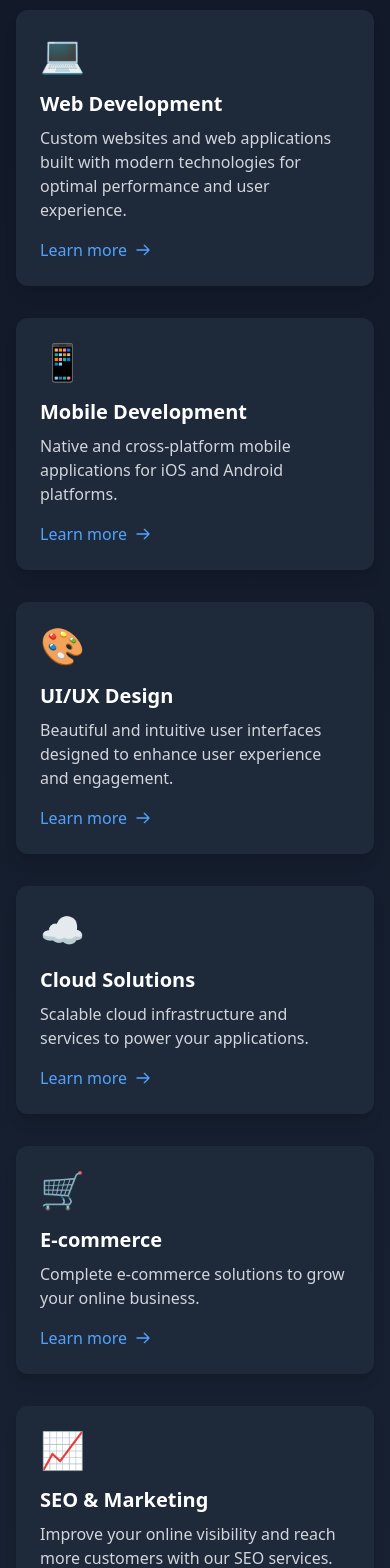
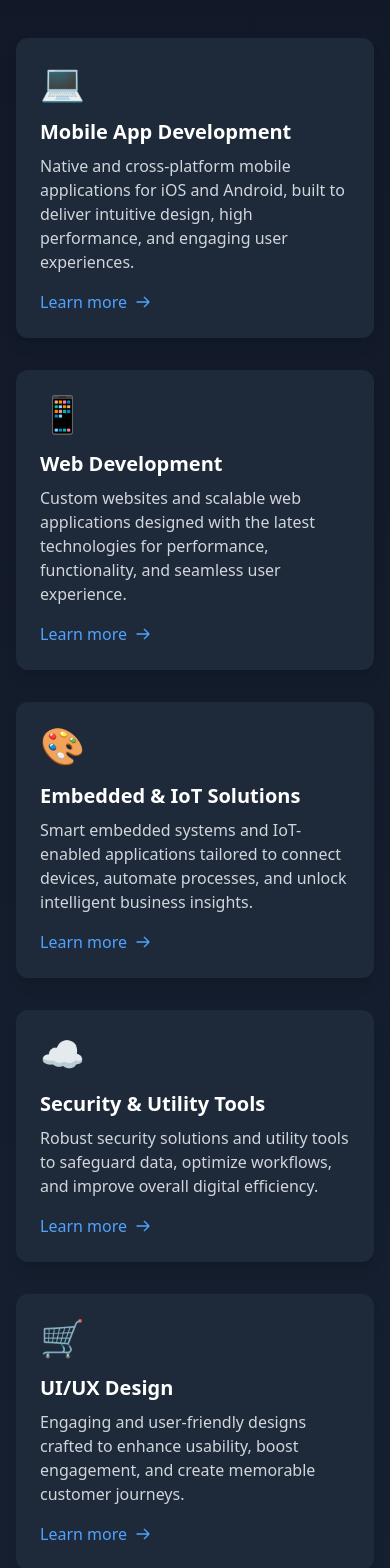
Before and after one commit to Humble-Coders-2025/humble-solutions, a React (Vite) app: page /humble-solutions/services in a window 390 px wide. Shown: the part 320-1888 px from the top of the page. Built offline with nearby package versions, Linux system fonts and the light colour scheme.

Commit message:
content added

```diff
--- a/src/assets/components/home/ContactSection.tsx
+++ b/src/assets/components/home/ContactSection.tsx
@@ -50,20 +50,18 @@ const ContactSection = () => {
     "w-full max-w-full bg-transparent border border-white placeholder-white outline-none py-2 px-3 rounded";
 
   return (
-    <section className="min-h-[80vh] lg:min-h-[90vh] flex items-center justify-center bg-gradient-to-br from-[#2057C5] to-[#9CBDFF] text-white px-4 sm:px-6 lg:px-12 py-10 overflow-x-hidden">
-      <div className="max-w-7xl w-full grid grid-cols-1 lg:grid-cols-2 gap-12 items-center">
+    <section className="py-16 md:py-20 lg:py-24 flex items-center justify-center bg-gradient-to-br from-[#2057C5] to-[#9CBDFF] text-white px-4 sm:px-6 lg:px-12 overflow-x-hidden">
+      <div className="max-w-7xl w-full grid grid-cols-1 md:grid-cols-2 gap-10 items-center">
         {/* Left Side */}
         <div ref={leftRef} className="text-center lg:text-left">
-          <h3 className="text-lg sm:text-xl font-medium mb-2">
-            Got a Project in Mind?
-          </h3>
-          <h1 className="text-3xl sm:text-4xl lg:text-5xl font-bold mb-6 leading-tight">
+          <h3 className="text-xl font-medium mb-2">Got a Project in Mind?</h3>
+          <h1 className="text-4xl lg:text-5xl font-bold mb-6 leading-tight">
             Let’s Make It Happen Together!
           </h1>
           <img
             src={`${import.meta.env.BASE_URL}photos/paper-plane-girl.png`}
             alt="Girl on paper plane"
-            className="max-w-xs sm:max-w-sm md:max-w-md w-full mx-auto lg:mx-0 mt-6"
+            className="w-64 md:w-72 mx-auto lg:mx-0 mt-4"
           />
         </div>
 
@@ -73,7 +71,7 @@ const ContactSection = () => {
           action="https://formspree.io/f/mnqkgeav" // 🔹 Replace with your Formspree endpoint
           method="POST"
           onSubmit={() => setStatus("success")}
-          className="space-y-6 w-full max-w-lg mx-auto lg:mx-0"
+          className="space-y-6 w-full max-w-lg mx-auto bg-white/10 backdrop-blur-sm p-6 rounded-xl"
         >
           <div>
             <label className="block mb-1 font-medium">Full Name</label>
@@ -108,7 +106,7 @@ const ContactSection = () => {
             <label className="block mb-1 font-medium">Your Message:</label>
             <textarea
               name="message"
-              className={`${inputClass} h-28 resize-none`}
+              className={`${inputClass} h-24 resize-none`}
               placeholder="Tell us about your project..."
               required
             ></textarea>
--- a/src/assets/pages/Portfolio.tsx
+++ b/src/assets/pages/Portfolio.tsx
@@ -6,10 +6,10 @@ import Footer from "../components/Footer";
 const projects = [
   {
     id: 1,
-    title: "E-commerce Platform",
+    title: "AttendX",
     category: "web",
     description:
-      "A full-featured e-commerce platform with payment integration and inventory management.",
+      "AttendX is an automated attendance system designed for large institutions. With one-click attendance, mobile-based verification, and anti-proxy measures, it ensures 100% accuracy. The platform reduces workload, saves time, and provides real-time dashboards for teachers and administrators.",
     image:
       "https://images.unsplash.com/photo-1556742049-0cfed4f6a45d?auto=format&fit=crop&w=1470&q=80",
   },
--- a/src/assets/pages/Services.tsx
+++ b/src/assets/pages/Services.tsx
@@ -4,35 +4,40 @@ import Footer from '../components/Footer';
 
 const services = [
   {
-    title: 'Web Development',
-    description: 'Custom websites and web applications built with modern technologies for optimal performance and user experience.',
+    title: 'Mobile App Development ',
+    description: 'Native and cross-platform mobile applications for iOS and Android, built to deliver intuitive design, high performance, and engaging user experiences. ',
     icon: '💻',
   },
   {
-    title: 'Mobile Development',
-    description: 'Native and cross-platform mobile applications for iOS and Android platforms.',
+    title: 'Web Development ',
+    description: 'Custom websites and scalable web applications designed with the latest technologies for performance, functionality, and seamless user experience. ',
     icon: '📱',
   },
   {
-    title: 'UI/UX Design',
-    description: 'Beautiful and intuitive user interfaces designed to enhance user experience and engagement.',
+    title: 'Embedded & IoT Solutions ',
+    description: 'Smart embedded systems and IoT-enabled applications tailored to connect devices, automate processes, and unlock intelligent business insights. ',
     icon: '🎨',
   },
   {
-    title: 'Cloud Solutions',
-    description: 'Scalable cloud infrastructure and services to power your applications.',
+    title: 'Security & Utility Tools ',
+    description: 'Robust security solutions and utility tools to safeguard data, optimize workflows, and improve overall digital efficiency. ',
     icon: '☁️',
   },
   {
-    title: 'E-commerce',
-    description: 'Complete e-commerce solutions to grow your online business.',
+    title: 'UI/UX Design',
+    description: 'Engaging and user-friendly designs crafted to enhance usability, boost engagement, and create memorable customer journeys. ',
     icon: '🛒',
   },
   {
-    title: 'SEO & Marketing',
-    description: 'Improve your online visibility and reach more customers with our SEO services.',
+    title: 'E-commerce Development ',
+    description: 'End-to-end e-commerce solutions to launch and scale your online store, from storefront design to secure payment integration. ',
     icon: '📈',
   },
+  {
+    title: 'Freelance & Agile Delivery ',
+    description: 'Flexible engagement models with agile methodologies, ensuring timely project delivery and tailored solutions for every business need. ',
+    icon: '📈',
+  }
 ];
 
 const Services = () => {
@@ -53,7 +58,7 @@ const Services = () => {
             Our Services
           </h1>
           <p className="text-xl text-gray-300 max-w-2xl mx-auto">
-            We offer a comprehensive suite of digital solutions to help your business thrive in the digital landscape.
+            We provide innovative digital solutions to help businesses grow, adapt, and thrive in the modern tech-driven world.
           </p>
         </motion.div>
 
```
